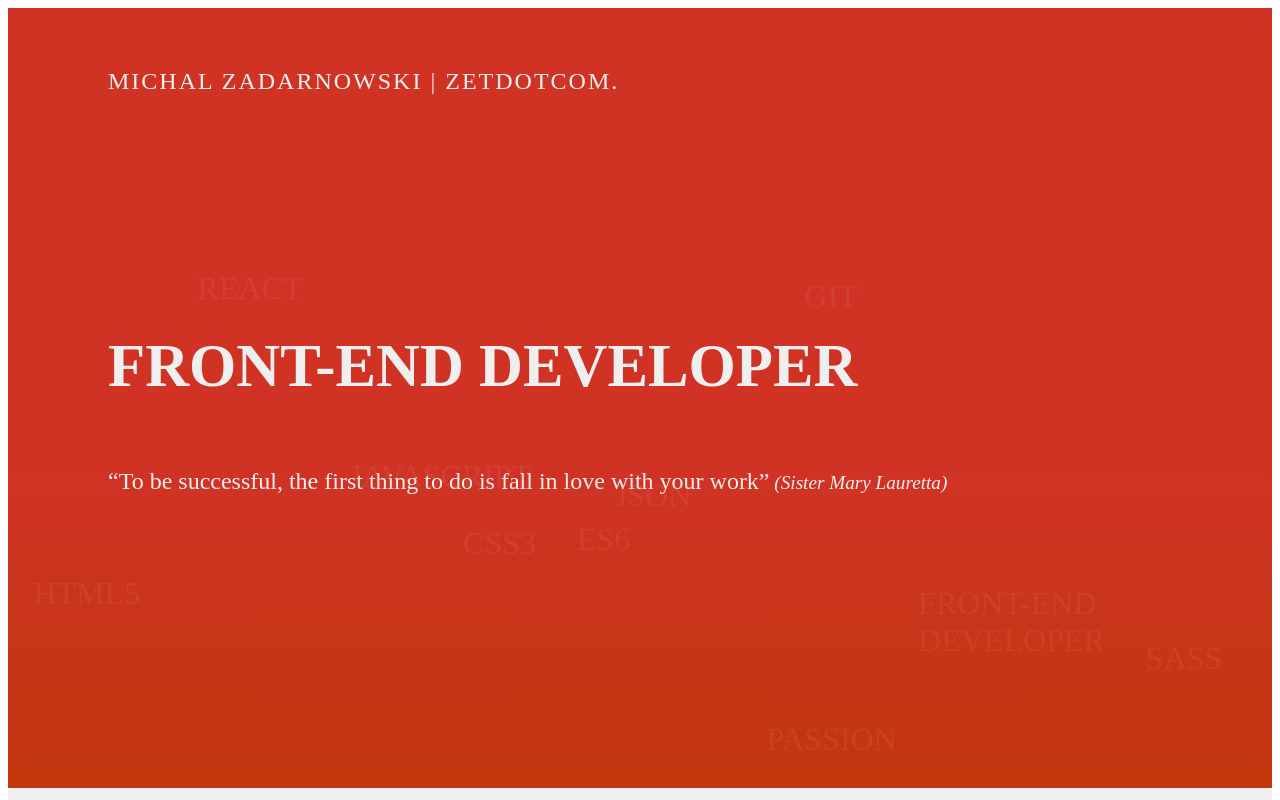
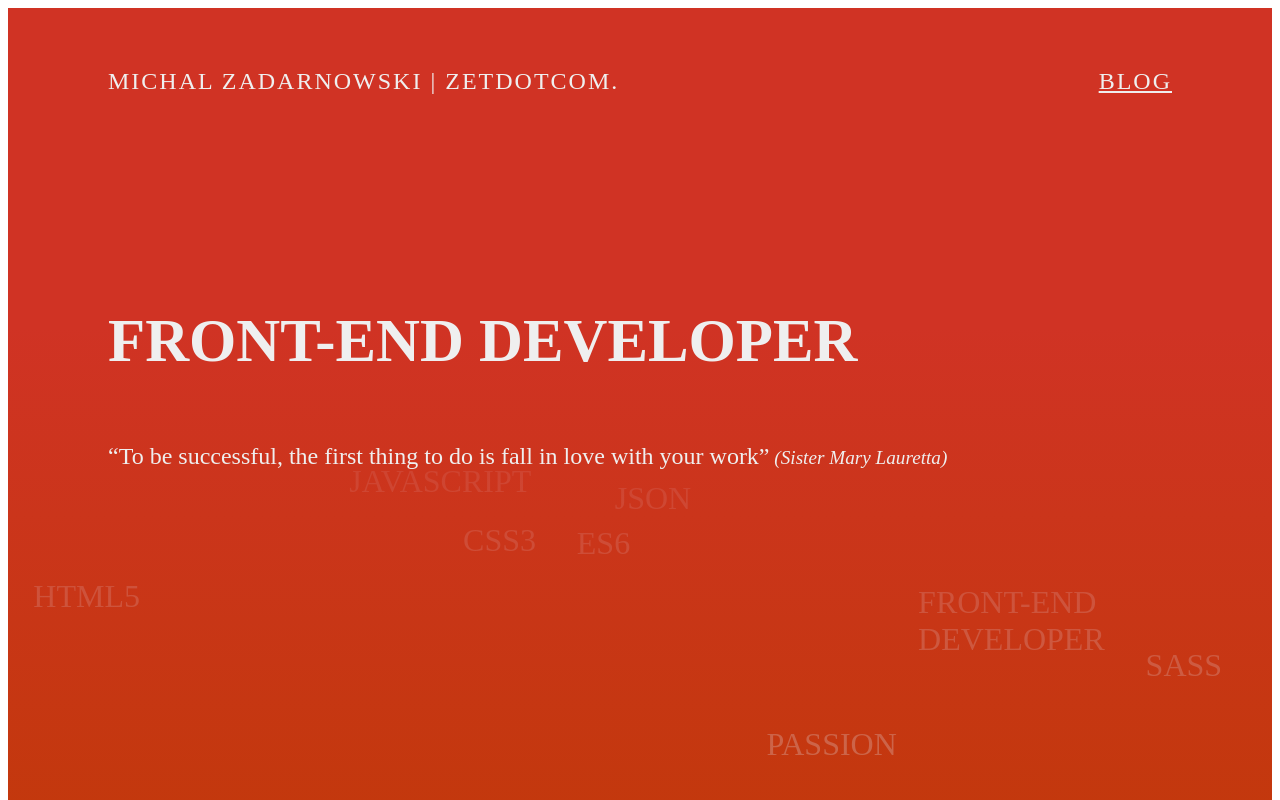
Before and after one commit to zetdotcom/zetdotcom.github.io, a Gatsby site: page / in a window 1280 px wide. Shown: the top 800 px of the page. Built offline with nearby package versions, Linux system fonts and the light colour scheme; Gatsby itself is replaced by a stand-in of ours.

Commit message:
blog link included

```diff
--- a/src/components/FloatWords/FloatWords.scss
+++ b/src/components/FloatWords/FloatWords.scss
@@ -1,6 +1,6 @@
 .floats {
   position: absolute;
-  z-index: 1;
+  z-index: -1;
   top: 0;
   bottom: 0;
   left: 0;
@@ -9,7 +9,7 @@
   overflow: hidden;
   justify-content: center;
   align-items: center;
-  color: rgba(227, 144, 144, 0.139);
+  color: rgba(224, 224, 224, 0.305);
   // color: blue;
   div {
     // top: 20px;
--- a/src/components/HomePage/HomePage.js
+++ b/src/components/HomePage/HomePage.js
@@ -8,7 +8,14 @@
   <div className="home-page">
     <div className="color" />
     <div className="container">
-      <h2>Michal Zadarnowski | zetdotcom. </h2>
+      <header>
+        <h2>Michal Zadarnowski | zetdotcom. </h2>
+        <h2>
+          <a href="http://zetlearning-co-uk.stackstaging.com/" target="blank">
+            BLOG
+          </a>{' '}
+        </h2>
+      </header>
       <div className="home-content">
         <h1>Front-End Developer</h1>
 
--- a/src/components/HomePage/HomePage.scss
+++ b/src/components/HomePage/HomePage.scss
@@ -5,10 +5,10 @@
 }
 .home-page {
   position: relative;
-  background: linear-gradient(to top, transparent, $red2 40%);
+  background: linear-gradient(to top, transparent, $red2 60%);
   color: $white;
   padding: 40px 100px;
-  height: 700px;
+  height: 90vh;
   .color {
     position: absolute;
     // height: 0;
@@ -17,11 +17,23 @@
     left: 0;
     right: 0;
     animation: bgColor 7s infinite;
-    z-index: -1;
+    z-index: -2;
+  }
+  .container {
+    z-index: 10;
+  }
+  header {
+    display: flex;
+    justify-content: space-between;
+    a {
+      // text-decoration: none;
+      color: $white;
+      z-index: 100;
+    }
   }
   .home-content {
-    padding: 175px 0;
-    z-index: 2;
+    padding: 150px 0;
+    z-index: 20;
   }
 
   h1,
--- a/src/components/Projects/Projects.scss
+++ b/src/components/Projects/Projects.scss
@@ -14,7 +14,7 @@
   &:hover {
     // border: 1px solid rgba(212, 144, 156, 0.715);
     .thumbnail img {
-      opacity: 1;
+      opacity: 0.9;
     }
   }
   .thumbnail {
@@ -22,9 +22,9 @@
 
     img {
       width: 100%;
-      height: 100%;
+      height: 280px;
       margin: 0;
-      opacity: 0.8;
+      opacity: 1;
       border-radius: 15px 15px 0 0;
       transition: 0.2s;
     }
@@ -43,7 +43,7 @@
       display: flex;
       justify-content: center;
       align-items: center;
-      background: rgba(243, 35, 35, 0.674);
+      background: rgba(231, 20, 20, 0.868);
       border: none;
       border-radius: 50%;
       width: 50px;
```
Also changed, not shown: src/images/zwartevilt.png (added).
